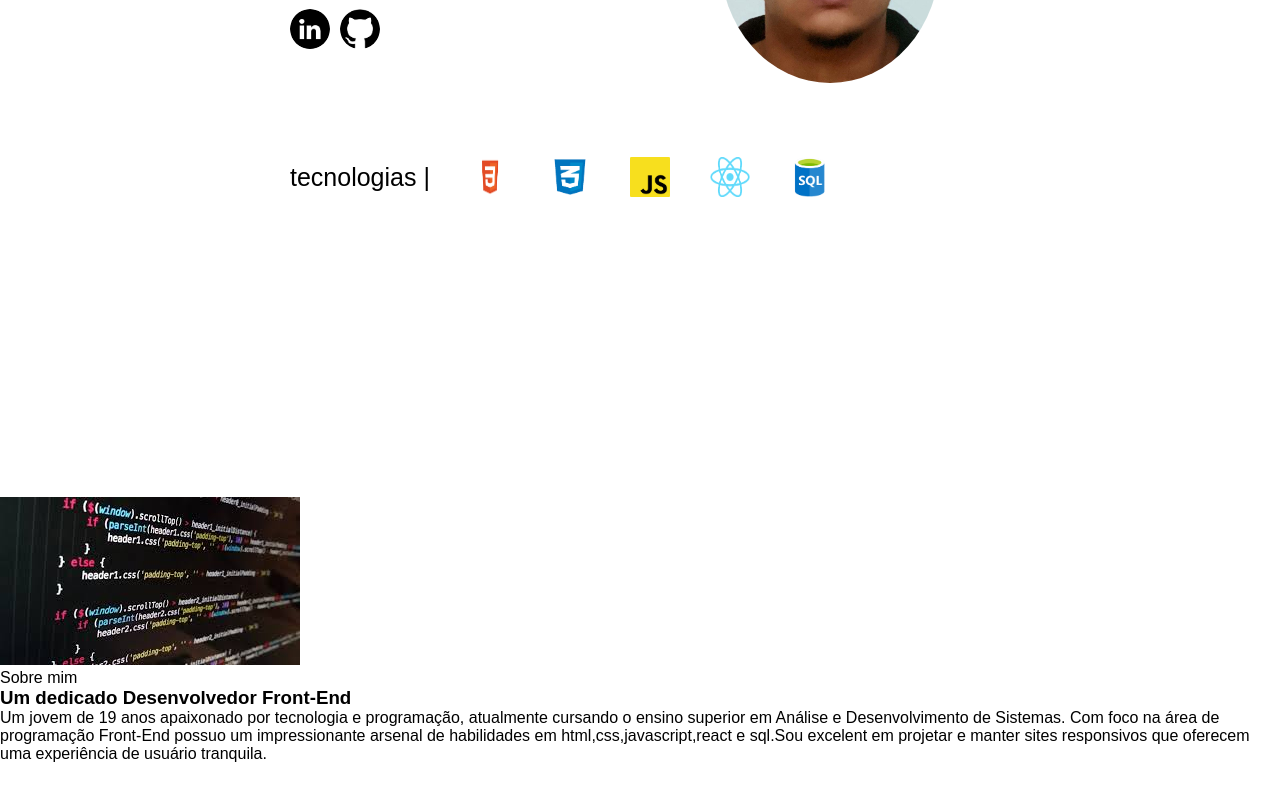
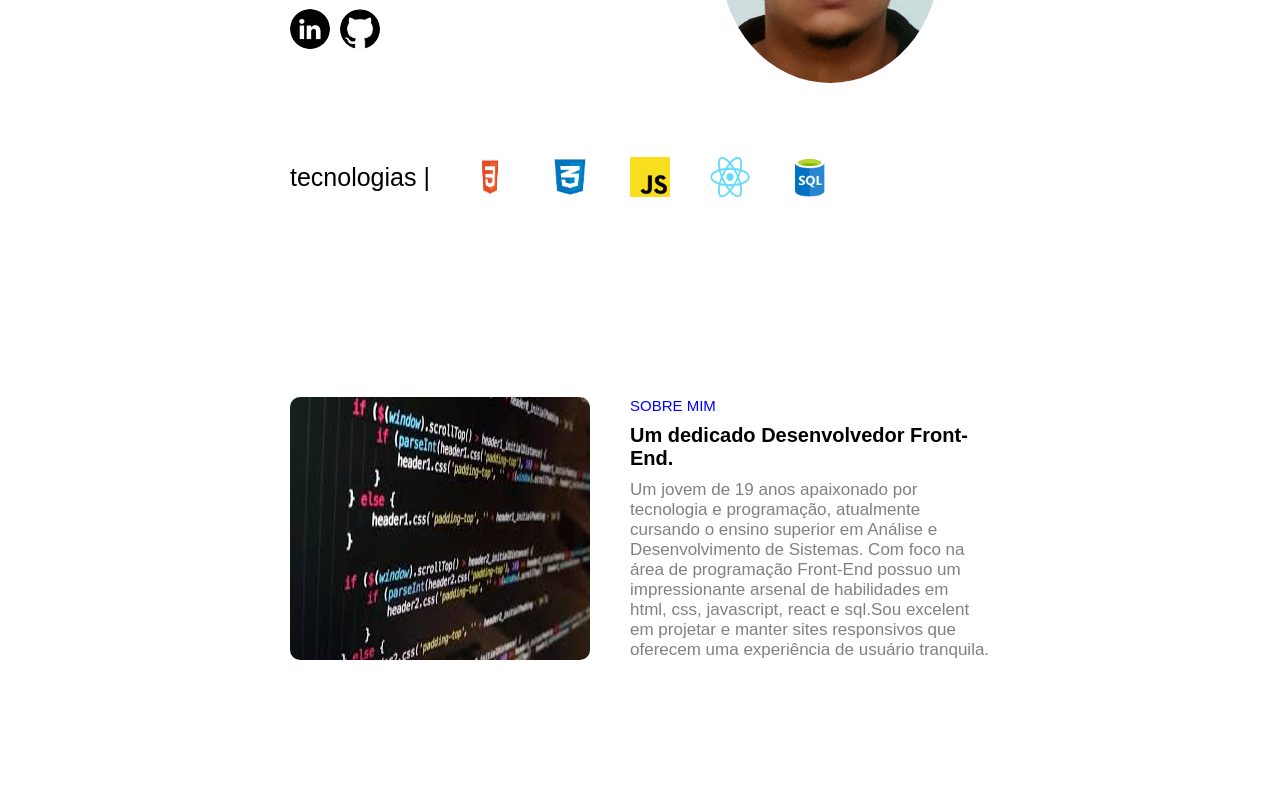
Before and after one commit to Ramom-Gomes/Meu-Portfolio, a React (Vite) app: page / in a window 1280 px wide. Shown: the part 318-1118 px from the top of the page. Before the commit the page ends 1081 px from the top, so only its background shows below. Built offline with nearby package versions, Linux system fonts and the light colour scheme.

Commit message:
finalizacao secao sobremim

```diff
--- a/src/App.css
+++ b/src/App.css
@@ -36,7 +36,7 @@
     max-width: 700px;
     margin: auto;
     margin-top: 115px;
-    margin-bottom: 300px;
+    margin-bottom: 200px;
 }
 
 .informacoes {
@@ -117,3 +117,33 @@
     width: 40px;
     margin-right: 40px;
 }
+
+.sobremim {
+    display: flex;
+    max-width: 700px;
+    margin: auto;
+    margin-bottom: 200px;
+}
+
+.imagemilustra {
+    width: 300px;
+    border-radius: 10px;
+    margin-right: 40px;
+}
+
+.sobretitulo {
+    font-size: 15px;
+    margin-bottom: 10px;
+    color: blue;
+}
+
+.sobresemititulo {
+    font-size: 20px;
+    margin-bottom: 10px;
+}
+
+.sobredescricao {
+    font-size: 17px;
+    color: #808080;
+    line-height: 20px;
+}
--- a/src/App.jsx
+++ b/src/App.jsx
@@ -50,15 +50,15 @@ const app = () => {
             <img className="imagemtecnologias" src={Fotosql} alt="" />
           </div>
         </section>
-        <section>
-          <img src={FotoIlustra} alt="" />
-          <div>
-            <p>Sobre mim</p>
-            <h3>Um dedicado Desenvolvedor Front-End</h3>
-            <p>Um jovem de 19 anos apaixonado por tecnologia e programação,
+        <section className="sobremim">
+          <img className="imagemilustra" src={FotoIlustra} alt="" />
+          <div className="sobreprincipal">
+            <p className="sobretitulo">SOBRE MIM</p>
+            <h3 className="sobresemititulo">Um dedicado Desenvolvedor Front-End.</h3>
+            <p className="sobredescricao">Um jovem de 19 anos apaixonado por tecnologia e programação,
               atualmente cursando o ensino superior em Análise e Desenvolvimento de Sistemas.
               Com foco na área de programação Front-End
-              possuo um impressionante arsenal de habilidades em html,css,javascript,react e sql.Sou excelent
+              possuo um impressionante arsenal de habilidades em html, css, javascript, react e sql.Sou excelent
               em projetar e manter sites responsivos que oferecem uma experiência de usuário tranquila.</p>
           </div>
         </section>
```
